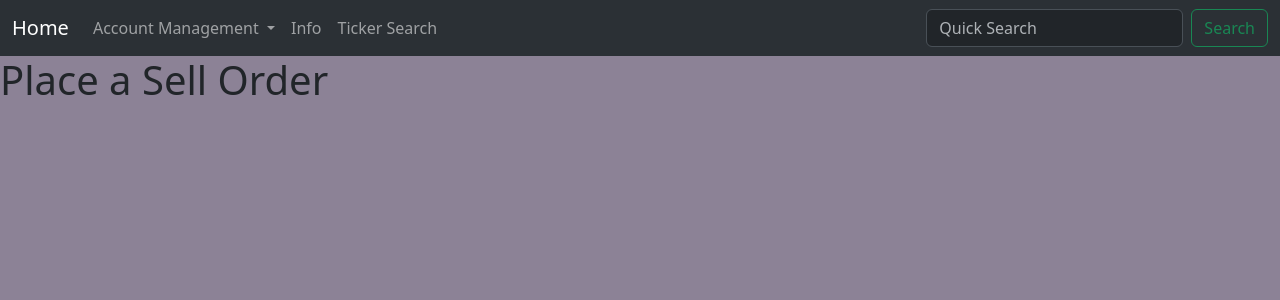
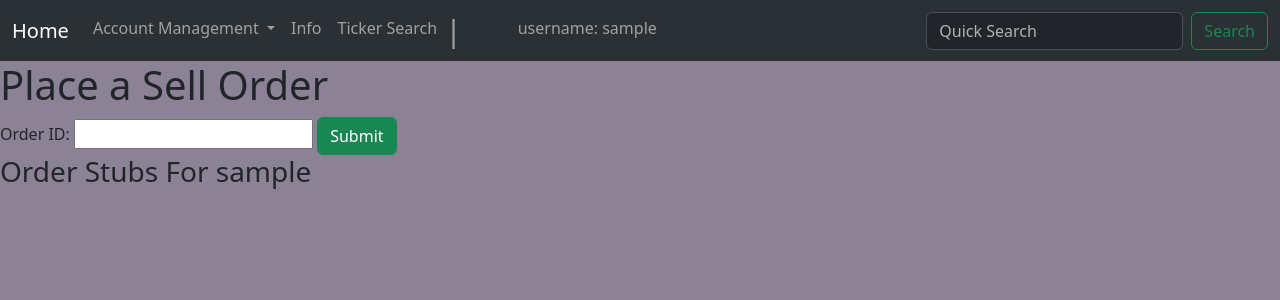
Before and after one commit to 33QWERTY33/DayTradingSim, a Django app: page /order/sell-order/ in a window 1280 px wide. Shown: the top 300 px of the page. Run offline with Django 5.2, Linux system fonts and the light colour scheme; the visitor is signed in with stand-in values (Sample User, id 1); data that the repository does not hold is empty.

Commit message:
added place_sell_order view functionality

```diff
--- a/TradingSim/OrdersApp/models.py
+++ b/TradingSim/OrdersApp/models.py
@@ -17,7 +17,7 @@ class BuyOrders(models.Model):
 
 
 class SellOrders(models.Model):
-    id = models.IntegerField(primary_key=True)
+    id = models.AutoField(primary_key=True)
     user = models.CharField(max_length=50)
     ticker = models.CharField(max_length=5)
     buyprice = models.FloatField()
--- a/TradingSim/OrdersApp/templates/place-buy-order.html
+++ b/TradingSim/OrdersApp/templates/place-buy-order.html
@@ -1,6 +1,10 @@
 {% extends 'layouts/layout.html' %}
 
 {% block content %}
+
+    {% load static %}
+    <script src="{% static 'scripts/loading_graphic_trig.js' %}"></script>
+
     <h1>Place a Buy Order</h1>
     <form action="{% url 'order:buy-order' %}" method="post">
         {% csrf_token %}
@@ -15,6 +19,6 @@
         <label for="sellTrigger">Sell Trigger: </label>
         <input type="text" name="sellTrigger"><br>
 
-        <button class="btn btn-success">Submit</button>
+        <button class="btn btn-success" id="loadModalTrigger">Submit</button>
     </form>
 {% endblock content %}
--- a/TradingSim/OrdersApp/templates/place-sell-order.html
+++ b/TradingSim/OrdersApp/templates/place-sell-order.html
@@ -1,10 +1,19 @@
 {% extends 'layouts/layout.html' %}
 
 {% block content %}
+
+    {% load static %}
+    <script src="{% static 'scripts/loading_graphic_trig.js' %}"></script>
+
     <h1>Place a Sell Order</h1>
-    <form action="{% url 'order:sell-order'%}">
+    <form action="{% url 'order:sell-order'%}" method="post">
         {% csrf_token %}
+        <label for="orderID">Order ID: </label>
+        <input type="text" name="id" required>
+
+        <button class="btn btn-success" id="loadModalTrigger">Submit</button>
     </form>
+    <h3>Order Stubs For {{ user.username }}</h3>
     {% for order in currentOrders %}
         <a href="{% url 'order:order-details' id=order.id %}">
             --> ID: {{ order.id }} | {{order.buydate}} | {{ order.ticker }} | {{ order.stockAmount }} <--
--- a/TradingSim/OrdersApp/views.py
+++ b/TradingSim/OrdersApp/views.py
@@ -1,36 +1,80 @@
-from django.shortcuts import render
-from .models import BuyOrders
+from django.shortcuts import render, redirect
+from .models import BuyOrders, SellOrders
 from yfinance.base import TickerBase
 from datetime import datetime
 
 # Create your views here.
 def place_buy_order(request):
     if request.method == "POST":
-        new_buy_order = BuyOrders()
+        try:
+            new_buy_order = BuyOrders()
 
-        user = request.POST.get("username")
-        ticker = request.POST.get("ticker").upper()
-        buyprice = float(TickerBase(ticker).get_info().get("currentPrice") or TickerBase(ticker).get_info().get("navPrice"))
-        stockAmount = float(request.POST.get("stockAmount"))
-        cashAmount = buyprice * stockAmount
-        sellTrigger = float(request.POST.get("sellTrigger"))
-        pending = True
-        buydate = datetime.now().date()
+            user = request.POST.get("username")
+            ticker = request.POST.get("ticker").upper()
+            buyprice = float(TickerBase(ticker).get_info().get("currentPrice") or TickerBase(ticker).get_info().get("navPrice"))
+            stockAmount = float(request.POST.get("stockAmount"))
+            cashAmount = buyprice * stockAmount
+            sellTrigger = float(request.POST.get("sellTrigger"))
+            pending = True
+            buydate = datetime.now().date()
 
-        new_buy_order.user = user
-        new_buy_order.ticker = ticker
-        new_buy_order.buyprice = buyprice
-        new_buy_order.stockAmount = stockAmount
-        new_buy_order.cashAmount = cashAmount
-        new_buy_order.sellTrigger = sellTrigger
-        new_buy_order.pending = pending
-        new_buy_order.buydate = buydate
+            new_buy_order.user = user
+            new_buy_order.ticker = ticker
+            new_buy_order.buyprice = buyprice
+            new_buy_order.stockAmount = stockAmount
+            new_buy_order.cashAmount = cashAmount
+            new_buy_order.sellTrigger = sellTrigger
+            new_buy_order.pending = pending
+            new_buy_order.buydate = buydate
 
-        new_buy_order.save()
+            new_buy_order.save()
+        except:
+            return redirect("ticker:incorrect-ticker")
 
+        return redirect("home")
     return render(request, "place-buy-order.html")
 
+
 def place_sell_order(request):
+    if request.method == "POST":
+        id = request.POST.get('id')
+        # try:
+        #     buy_order = BuyOrders.objects.get(id=id)
+
+        #     sell_order = SellOrders()
+        #     sell_order.user = buy_order.user
+        #     sell_order.ticker = buy_order.ticker
+        #     sell_order.buyprice = buy_order.buyprice
+        #     sell_order.cashAmount = buy_order.cashAmount
+        #     sell_order.stockAmount = buy_order.stockAmount
+        #     sell_order.sellPrice = float(TickerBase(sell_order.ticker).get_info().get("currentPrice") or TickerBase(sell_order.ticker).get_info().get("navPrice"))
+        #     sell_order.profit = (buy_order.stockAmount * sell_order.sellPrice )- buy_order.cashAmount
+        #     sell_order.buydate = buy_order.buydate
+        #     sell_order.sellDate = datetime.now().date()
+
+        #     buy_order.delete()
+        #     sell_order.save()
+        # except:
+        #     return redirect("ticker:incorrect-ticker")
+
+        buy_order = BuyOrders.objects.get(id=id)
+
+        sell_order = SellOrders()
+        sell_order.user = buy_order.user
+        sell_order.ticker = buy_order.ticker
+        sell_order.buyprice = buy_order.buyprice
+        sell_order.cashAmount = buy_order.cashAmount
+        sell_order.stockAmount = buy_order.stockAmount
+        sell_order.sellPrice = float(TickerBase(sell_order.ticker).get_info().get("currentPrice") or TickerBase(sell_order.ticker).get_info().get("navPrice"))
+        sell_order.profit = (buy_order.stockAmount * sell_order.sellPrice )- buy_order.cashAmount
+        sell_order.buydate = buy_order.buydate
+        sell_order.sellDate = datetime.now().date()
+
+        print("ID >> ", id)
+
+        buy_order.delete()
+        sell_order.save()
+
     currentOrders = BuyOrders.objects.filter(user=request.user).order_by("-buydate")
 
     return render(request, "place-sell-order.html", {"currentOrders": currentOrders})
--- a/TradingSim/TickerApp/templates/incorrect-ticker.html
+++ b/TradingSim/TickerApp/templates/incorrect-ticker.html
@@ -5,5 +5,5 @@
 {% endblock %}
 
 {% block content %}
-    <h1>The ticker you entered could not be found</h1>
+    <h1>The info you entered could not be found</h1>
 {% endblock %}
--- a/TradingSim/templates/layouts/navbar.html
+++ b/TradingSim/templates/layouts/navbar.html
@@ -36,8 +36,16 @@
               <a class="nav-link" href="{% url 'info' %}">Info</a>
             </li>
           <li class="nav-item">
-            <a class="nav-link" href="{% url 'ticker:get-ticker' %}">Ticker Search</a>
+            <a class="nav-link"href="{% url 'ticker:get-ticker' %}">Ticker Search</a>
           </li>
+          <li class="nav-item">
+            <span style="font-size: 30px;" class="navbar-text">|</span>
+          </li>
+          {% if user.is_authenticated %}
+          <li class="nav-item text-white mx-5">
+            <a class="nav-link" href="">username: {{ user.username }}</a>
+          </li>
+          {% endif %}
         </ul>
         <form class="d-flex" action="{% url 'ticker:ticker-info' %}" method="post">
           {% csrf_token %}
```
Also changed, not shown: TradingSim/OrdersApp/migrations/0003_alter_sellorders_id.py (added).
